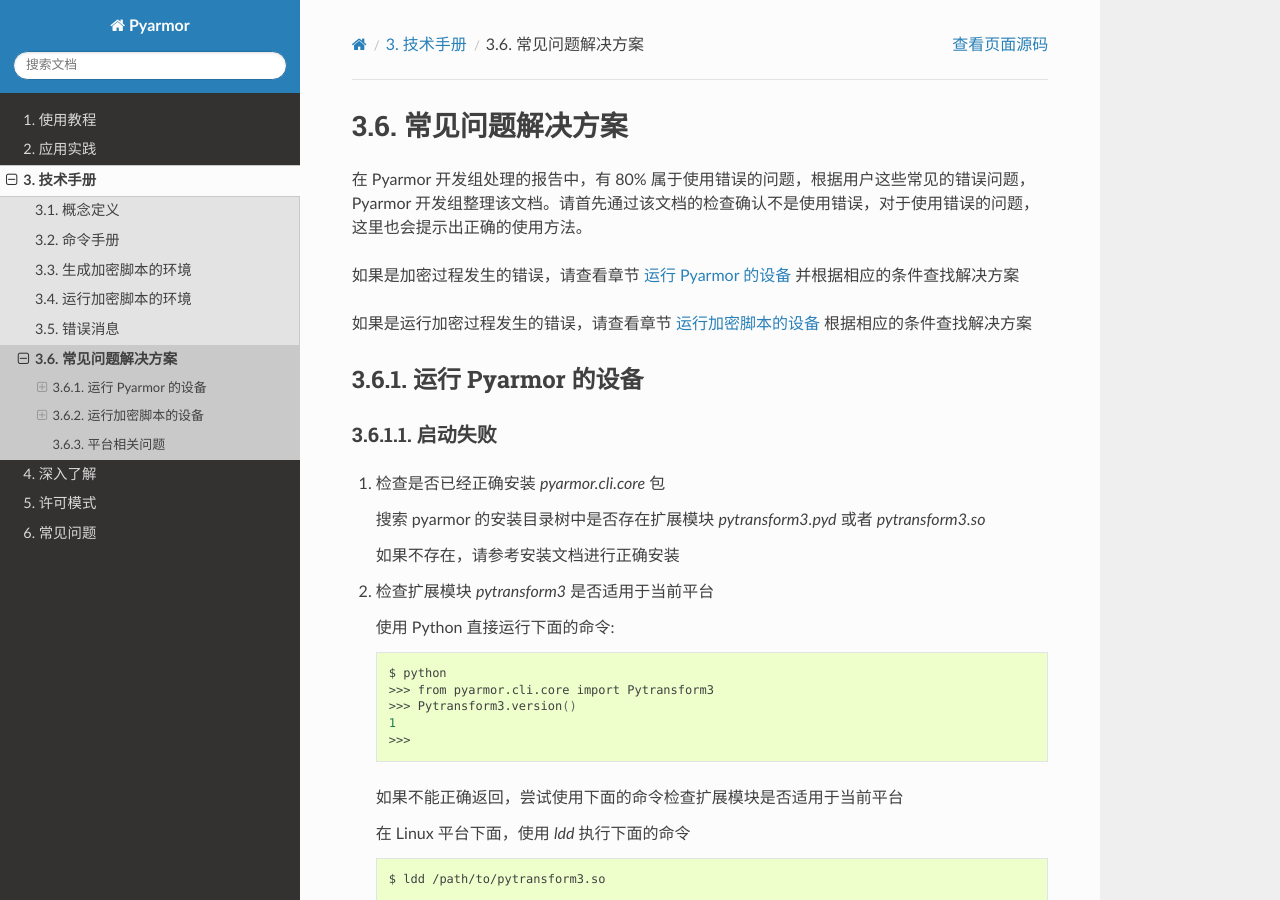
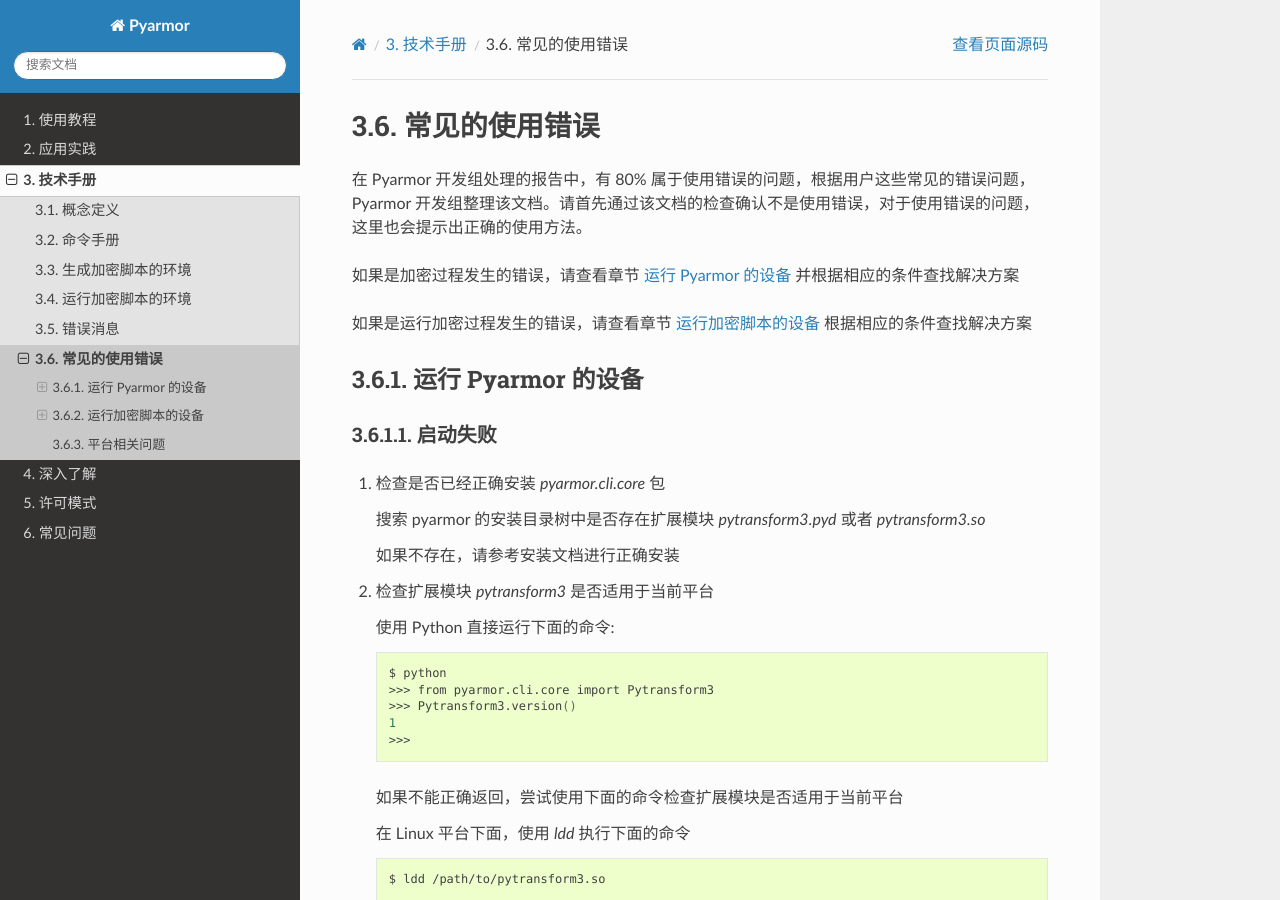
Before and after one commit to dashingsoft/pyarmor-docs-zh, a Sphinx documentation site: the page built from docs/reference/solutions.rst, in a window 1280 px wide and 900 px high. Built offline with Sphinx 7.4.7 and the Read the Docs theme 3.1.0, drawn with Linux system fonts in a browser that asks for light colours.

Commit message:
更改标题

```diff
--- a/docs/reference/solutions.rst
+++ b/docs/reference/solutions.rst
@@ -1,6 +1,6 @@
-==================
- 常见问题解决方案
-==================
+================
+ 常见的使用错误
+================
 
 .. program:: pyarmor gen
 
```
